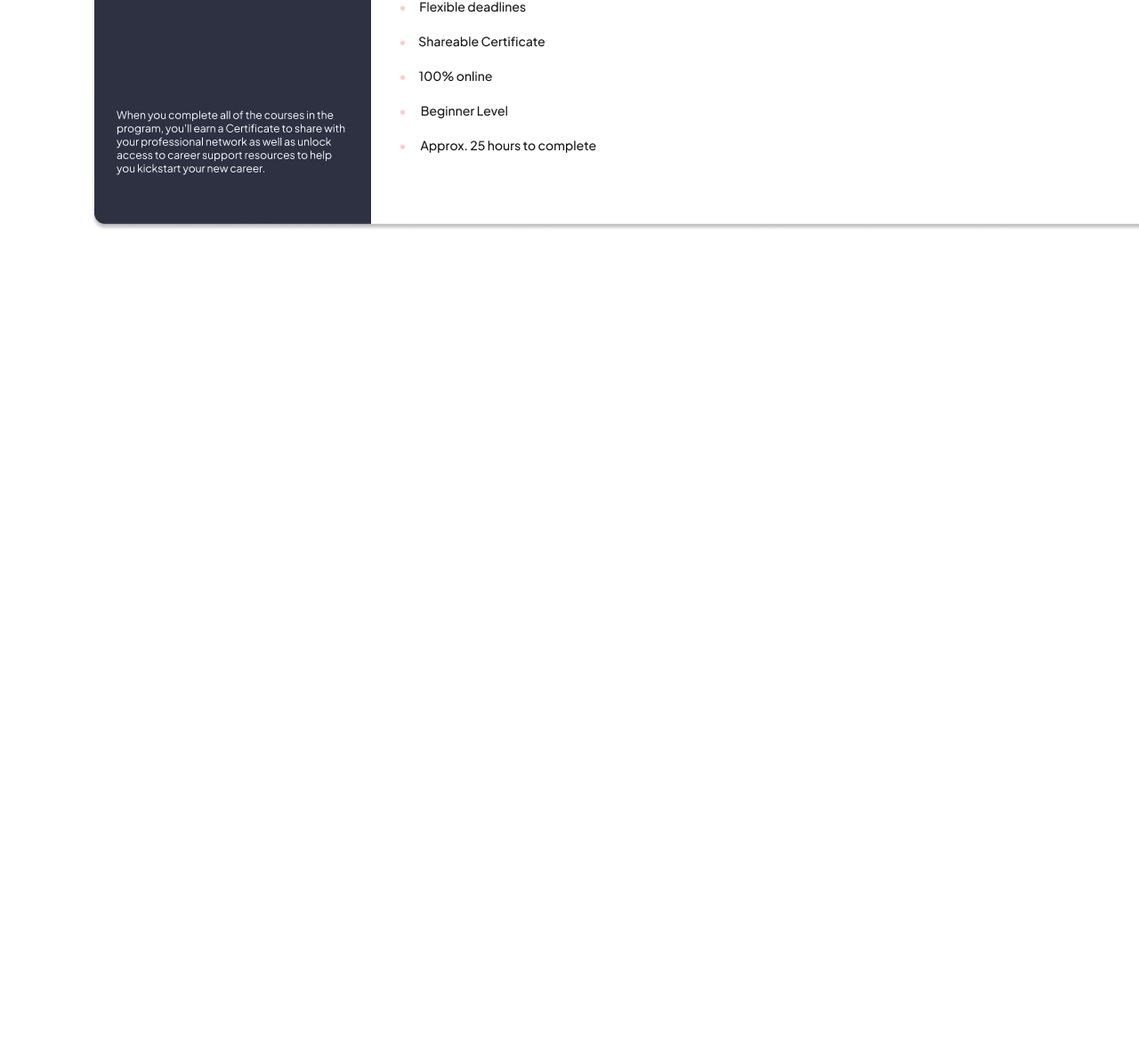
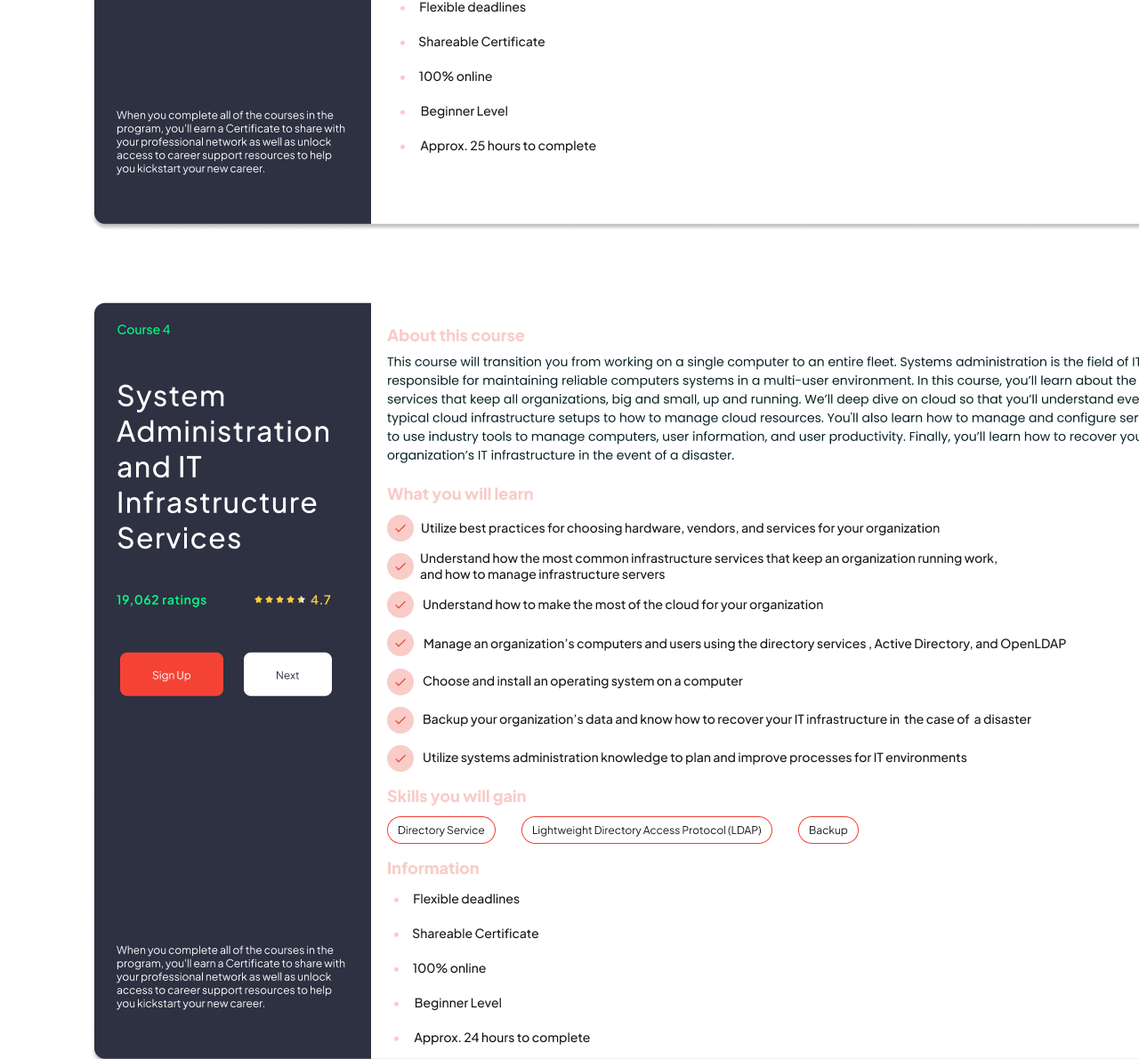
Before and after one commit to Mahbub993436/Tailwind-assaginment, a website built with Vite: page index.html in a window 1280 px wide. Shown: the part 4158-5349 px from the top of the page at 89% size. Before the commit the page ends 4458 px from the top, so only its background shows below. Built offline with nearby package versions, Linux system fonts and the light colour scheme; files whose address does not match are found by name.

Commit message:
It service update

```diff
--- a/index.html
+++ b/index.html
@@ -273,7 +273,11 @@
             </div>
         </section>
 
-
+        <section>
+            <div class="flex justify-center py-10 px-14">
+                <img src="images/Group 238906.png" alt="">
+            </div>
+        </section>
 
 
 
```
